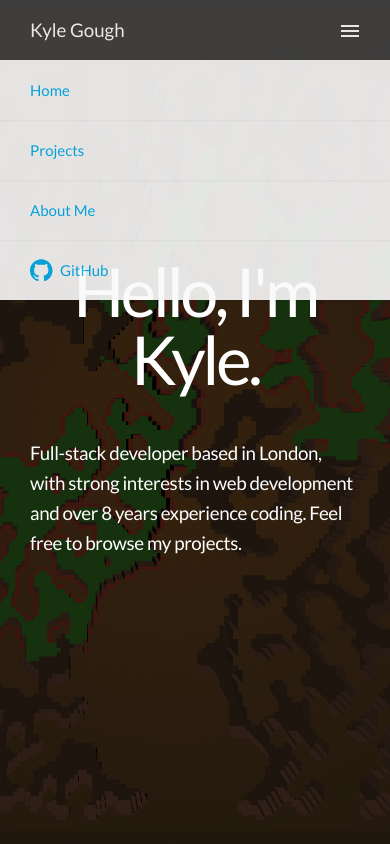
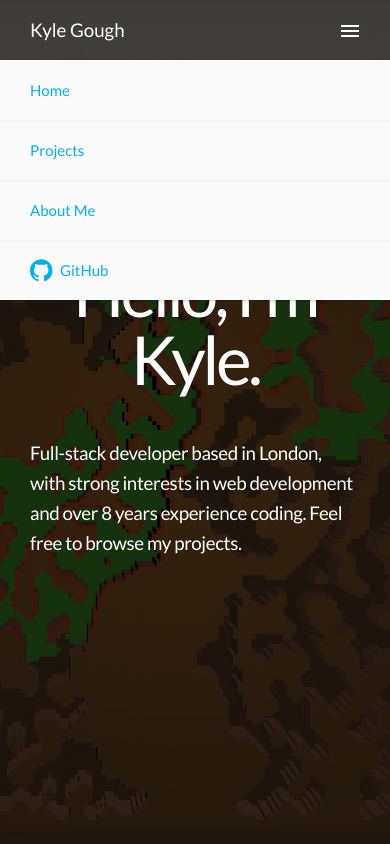
Before and after one commit to KyleGough/portfolio, a React (Create React App) app: page / in a window 390 px wide. Both pictures are taken after a click on the element 348 px from the left and 30 px from the top of the page. Shown: the top 844 px of the page. Built offline with nearby package versions, Linux system fonts and the light colour scheme.

Commit message:
Mobile Nav full opacity fix, about page quick link smaller on mobile

```diff
--- a/src/About.tsx
+++ b/src/About.tsx
@@ -36,7 +36,7 @@ import HerokuLogo from './img/heroku.png';
 
 function ScrollButton(props: { value: string, onClick?: MouseEventHandler<HTMLButtonElement> | undefined }): React.ReactElement {
     return (
-        <button onClick={props.onClick} className='shimmer h-[75px] px-12 py-4 bg-background text-link hover:text-link-hover focus:text-link-hover rounded-sm shadow border-light'>{props.value}</button>
+        <button onClick={props.onClick} className='shimmer max-w-[22rem] md:h-[75px] mx-auto w-full px-12 py-4 bg-background text-link hover:text-link-hover focus:text-link-hover rounded-sm shadow border-light'>{props.value}</button>
     );
 }
 
@@ -114,6 +114,7 @@ export default function About() {
 
         <div className='bg-circuits'>
             <Section overrideTopPadding={true}>
+                <h2 className='text-lg text-center mb-4 text-link font-bold'>Quick Links</h2>
                 <div className='grid grid-cols-1 sm:grid-cols-2 md:grid-cols-3 lg:grid-cols-5 gap-1 justify-center'>
                     <ScrollButton onClick={() => scrollTo(anchorProgramming)} value='Programming Languages' />
                     <ScrollButton onClick={() => scrollTo(anchorWeb)} value='Web Development' />
--- a/src/components/Nav.tsx
+++ b/src/components/Nav.tsx
@@ -32,8 +32,8 @@ export default function Nav() {
     }
 
     return (
-        <nav className='leading-6 w-full absolute z-50 opacity-90'>
-            <div className='flex relative z-[200] items-center justify-between flex-wrap bg-nav-light text-white px-2'>
+        <nav className='leading-6 w-full absolute z-50'>
+            <div className='flex relative z-[200] items-center justify-between flex-wrap bg-nav text-white px-2'>
                 <div className='flex items-center flex-shrink-0 mr-6'>
                     <Link to='/' className='ml-6'><span className='text-xl tracking-normal'>Kyle Gough</span></Link>
                 </div>
@@ -51,7 +51,7 @@ export default function Nav() {
                     <GitHubIcon className='w-6 h-6 fill-white' />
                 </a>
             </div>
-            <div ref={mobileNavRef} className={`${drawerOpen ? 'absolute' : 'hidden'} slide-in z-[100] w-full md:hidden flex-grow`}>
+            <div ref={mobileNavRef} className={`${drawerOpen ? 'absolute' : 'hidden'} slide-in z-[100] w-full md:hidden flex-grow drop-shadow`}>
                 <div className='text-link leading-8 bg-background'>
                     <Link onClick={closeDrawer} to='/' className='block hover:text-link-hover focus:text-link-hover py-4 px-8 shadow-sm'>Home</Link>
                     <Link onClick={closeDrawer} to='/projects' className='block hover:text-link-hover focus:text-link-hover py-4 px-8 shadow-sm'>Projects</Link>
--- a/tailwind.config.js
+++ b/tailwind.config.js
@@ -35,6 +35,7 @@ module.exports = {
         'background': '#FAFAFA',
         'divider': 'rgba(0, 0, 0, 0.12)',
         'nav-light': '#424242',
+        'nav': 'rgba(66,66,66, 0.9)',
         'nav-dark': '#353535',
         'nav-hover': '#AAAAAA',
         'light': 'rgba(0,0,0,0.4)',
```
